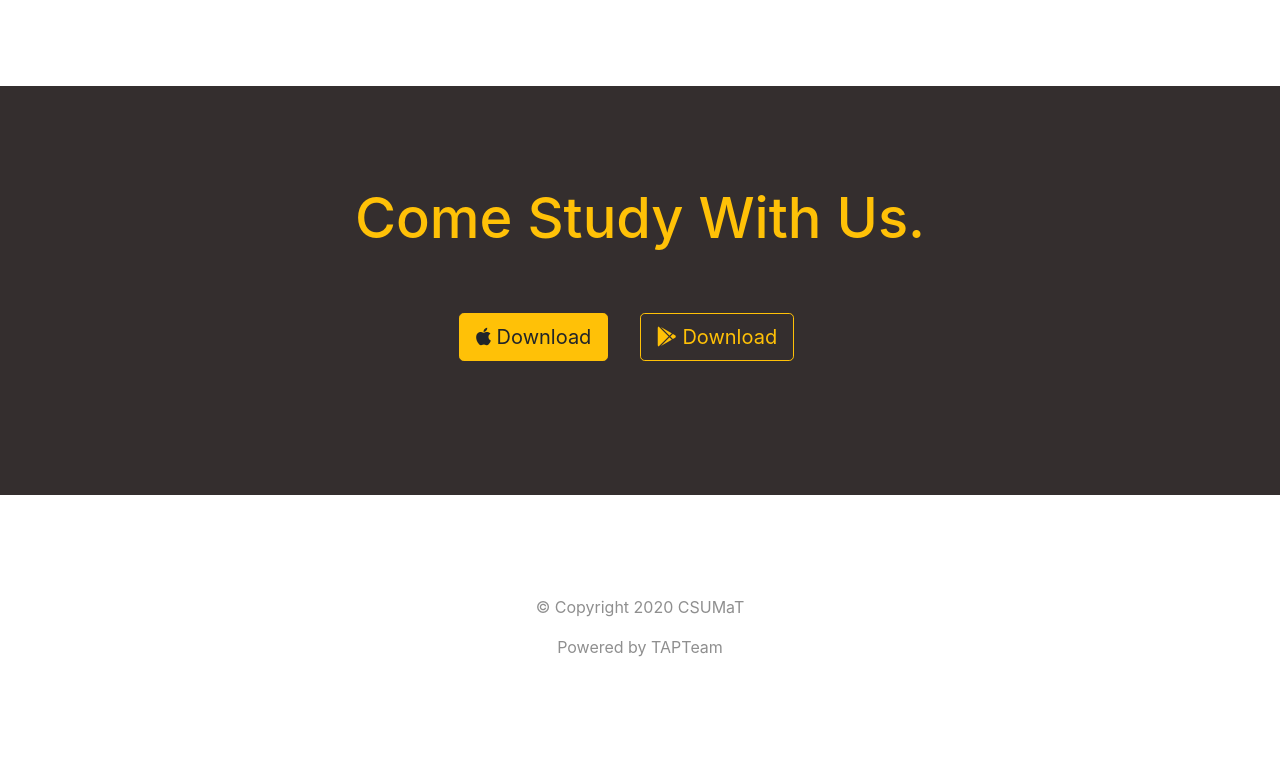
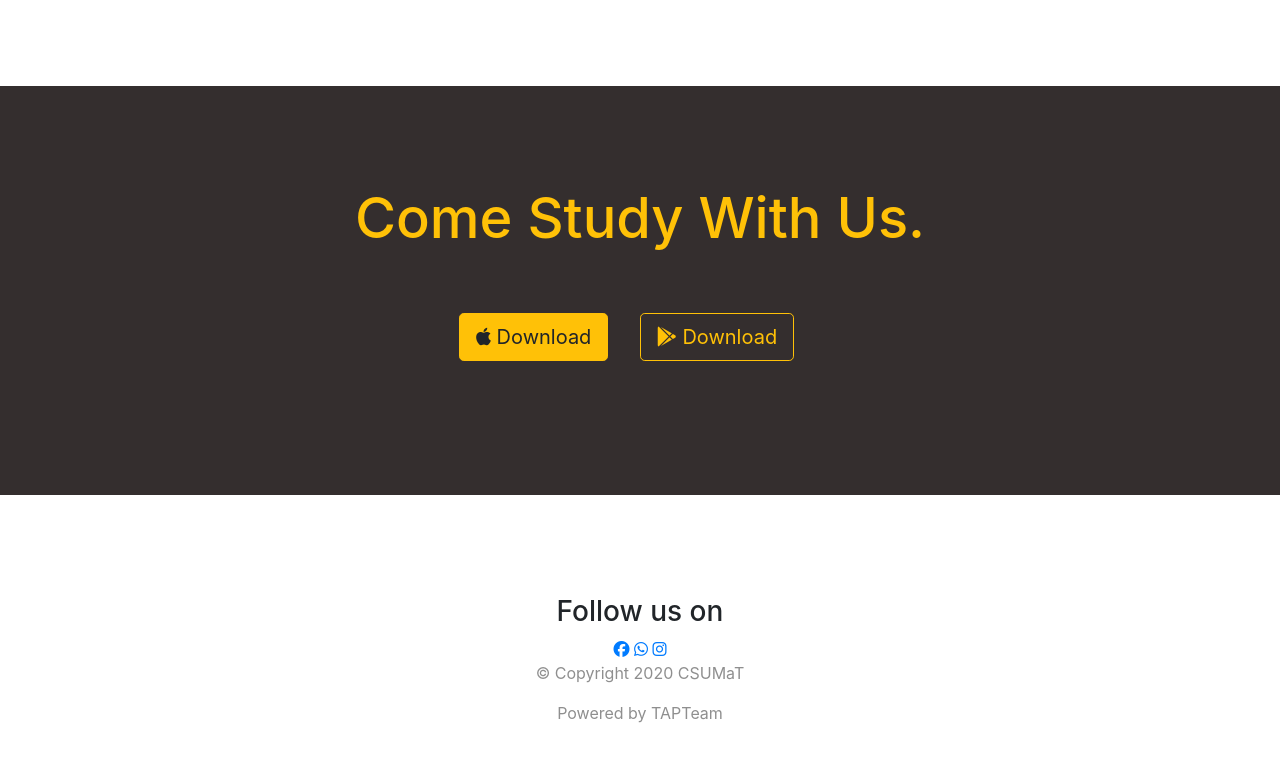
Before and after one commit to jaybarnes33/CSUMaT, a plain HTML site: page index.html in a window 1280 px wide. Shown: the part 1716-2477 px from the top of the page. Drawn offline with nearby package versions, Linux system fonts and the light colour scheme.

Commit message:
Update index.html

```diff
--- a/index.html
+++ b/index.html
@@ -3,7 +3,8 @@
 
 <head>
   <meta charset="utf-8">
-<meta name="viewport" content="width=device-width, initial-scale=1, shrink-to-fit=no">
+
+  <meta name="viewport" content="width=device-width, initial-scale=1, shrink-to-fit=no">
   <title>CSUmat</title>
   <!-- stylesheets -->
 
@@ -136,7 +137,18 @@
   <!-- Footer -->
 
   <footer id="footer">
-
+    <div class="contact cta">
+    <h3 class="follow">Follow us on</h1>
+    <a href="https://www.facebook.com">
+    <i class="fab fa-facebook ico"></i>
+    </a>
+    <a href="https://wa.me/233543288549">
+    <i class="fab fa-whatsapp ico"></i>
+    </a>
+    <a href="https://www.instagram.com">
+    <i class="fab fa-instagram ico"></i>
+    </a>
+  </div>
     <p>© Copyright 2020 CSUMaT</p>
     <p>Powered by TAPTeam</p>
 
```
